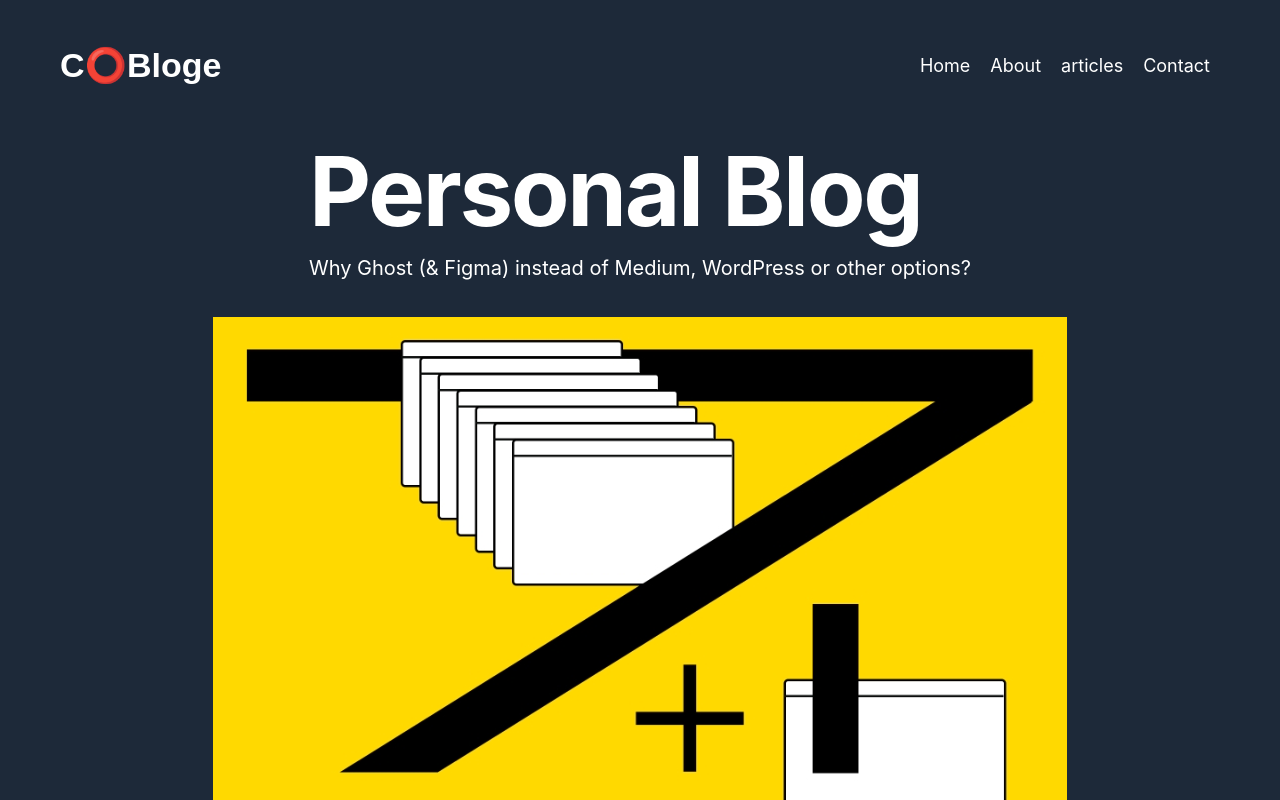
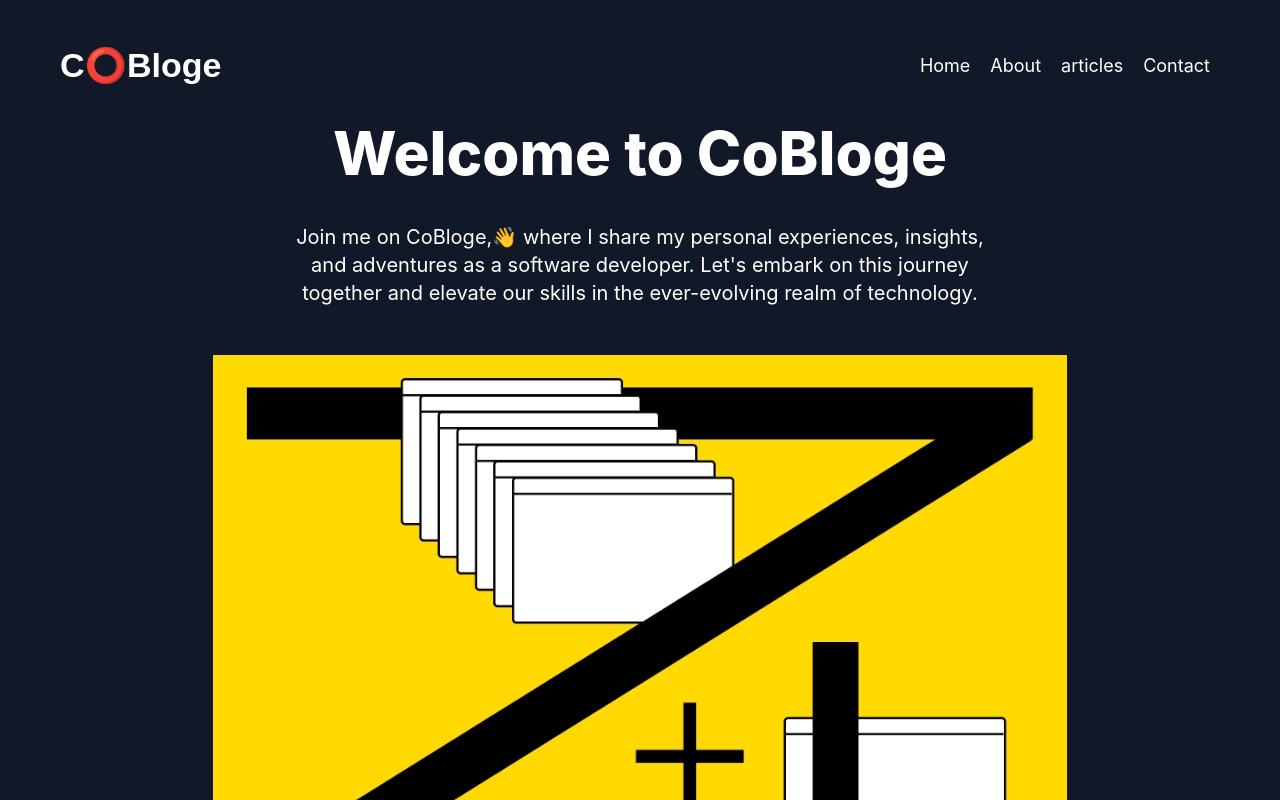
Before and after one commit to ShahFH/CodeBlogee, a React (Create React App) app: page / in a window 1280 px wide. Shown: the top 800 px of the page. Built offline with nearby package versions, Linux system fonts and the light colour scheme.

Commit message:
Updated home page layout

```diff
--- a/src/components/Home.js
+++ b/src/components/Home.js
@@ -6,16 +6,19 @@ import Image from '../Image.jpg';
 function Home() {
   return (
     <section className='Home'>
-  <div className='hero container relative mx-auto my-0 min-h-full max-w-4xl md:px-5 mb-4'>
+  <div className='hero container relative mx-auto my-0 min-h-full max-w-4xl md:px-5 mb-4 px-14'>
     {/*<img className="bgImg" src={bgImg} alt="Background-Img" />*/}
-    <div className=''>
-      <h1 className="text-white pt-10 text-8xl text-left font-bold leading-tight tracking-tight">
-        Personal Blog
+
+    <div className='px-4 mx-auto max-w-8xl lg:px-4 lg:text-center'>
+      <h1 className="text-white mt-8 text-4xl font-bold lg:font-extrabold lg:text-6xl lg:leading-none dark:text-white lg:text-center xl:px-48 lg:mb-7">
+        Welcome to CoBloge
       </h1>
-      <p className="font-normal text-xl font-[SF Mono] text-white leading-[1.7] h-auto">
-        Why Ghost (& Figma) instead of Medium, WordPress or other options?
+      <p className=" text-white mt-10 mb-4 text-lg font-normal lg:text-center lg:text-xl xl:px-60">
+      Join me on CoBloge,👋 where I share my personal experiences, insights, and adventures as a software developer.
+      Let's embark on this journey together and elevate our skills in the ever-evolving realm of technology.
       </p>
     </div>
+
     <div className='mt-8'>
       <img className='hero-image' src={Image} alt='Hero Image' />
     </div>
--- a/src/style.css
+++ b/src/style.css
@@ -26,11 +26,12 @@ body {
   display: flex;
   align-items: center;
   justify-content: space-between;
-  background-color: #1d2939;
+  background-color: rgb(17 24 39 );
   color: #fff;
   padding: 40px 60px 20px 60px;
   position: relative;
   margin-bottom: -20px;
+  box-shadow: inset;
 }
 
 .nav-brand {
@@ -107,7 +108,7 @@ body {
 /**Home Page css */
 
 .Home {
-  background-color: #1d2939;
+  background-color: rgb(17 24 39 );
   height: 100vh;
   display: flex;
   justify-content: center;
@@ -150,7 +151,6 @@ body {
   margin: 20px auto; /* Add vertical spacing and horizontally center the text */
   color: #ffffff;
 }
-
 /**********************/
 /* CSS for Articles component
 .postContainer{
```
